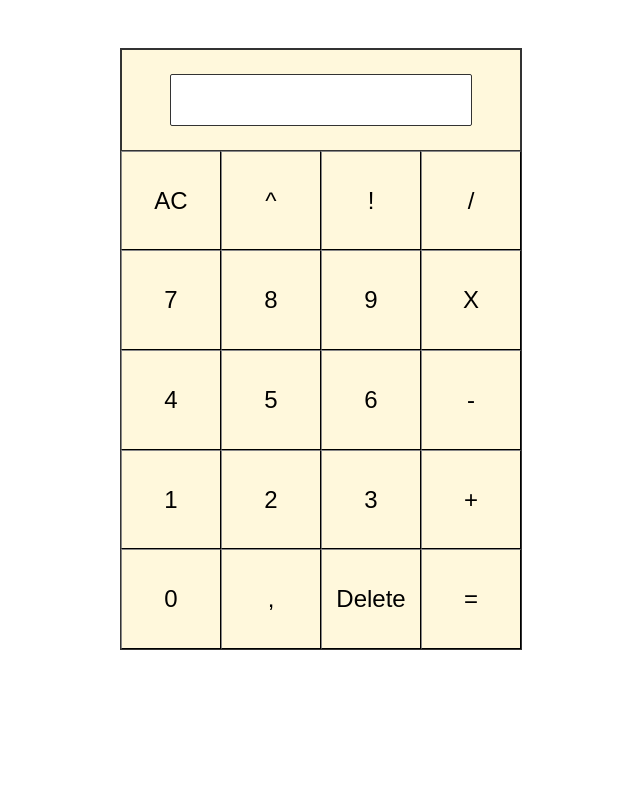
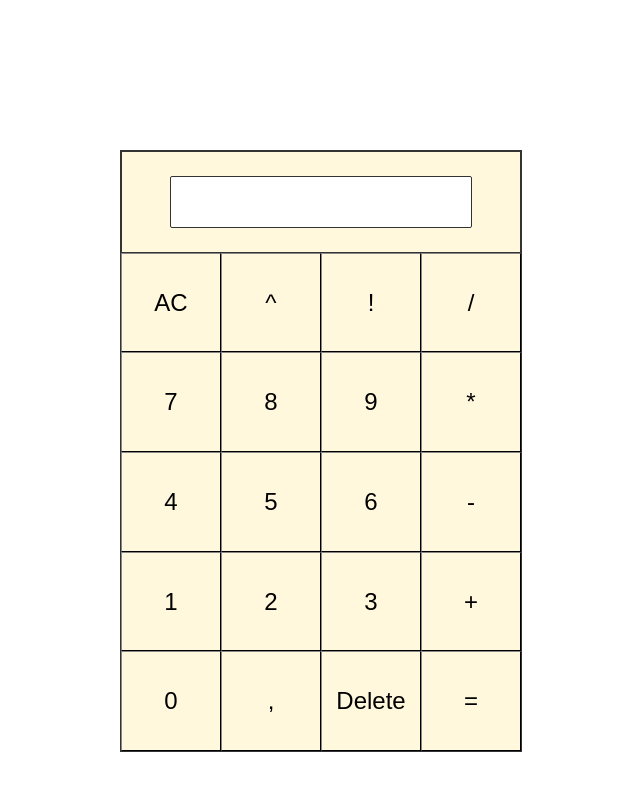
Before and after one commit to Kaptvr/odin-calculator, a plain HTML site: page index.html in a window 1280 px wide. Shown: the whole page, without its empty margins (319-959 px from the left). Drawn offline with Linux system fonts and the light colour scheme.

Commit message:
Change window margin, add evaluateEquation declaration

```diff
--- a/index.html
+++ b/index.html
@@ -20,7 +20,7 @@
                 <button class="operand">7</button>
                 <button class="operand">8</button>
                 <button class="operand">9</button>
-                <button class="operator">X</button>
+                <button class="operator">*</button>
             </div>
             <div class="row row3">
                 <button class="operand">4</button>
--- a/styles.css
+++ b/styles.css
@@ -7,7 +7,7 @@ body {
     flex-direction: column;
     width: 400px;
     height: 600px;
-    margin: 48px auto;
+    margin: 150px auto;
     border: 1px solid #333;
 }
 
```
Also changed, not shown: javascript.js (+9 -0 lines).
